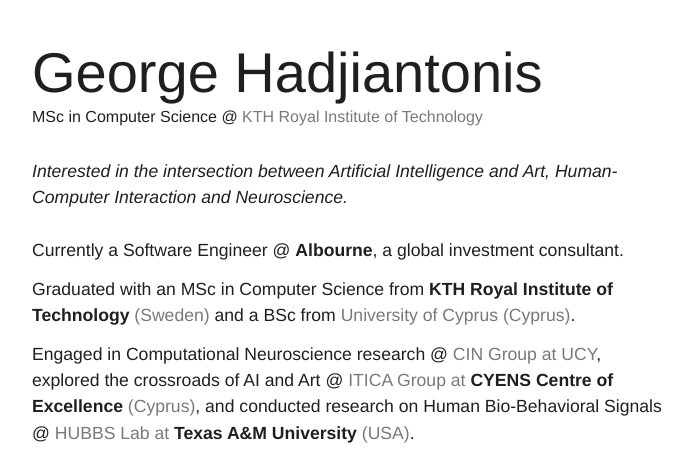
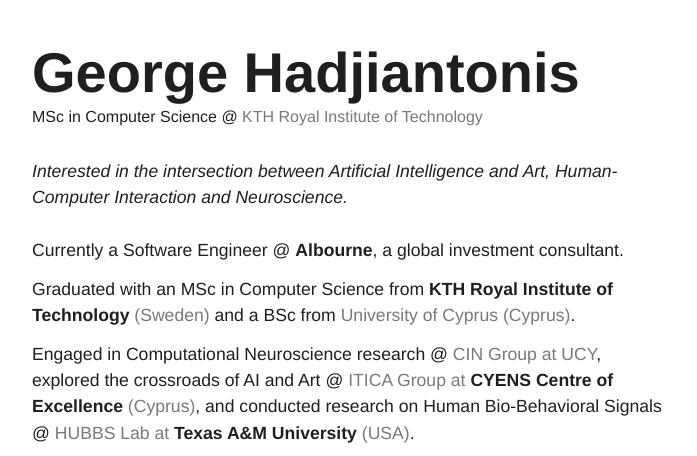
Before and after one commit to ghadj/ghadj.github.io, a plain HTML site: page index.html in a window 1280 px wide. Shown: the top 456 px of the page, without its empty margins (288-985 px from the left). Drawn offline with Linux system fonts and the light colour scheme.

Commit message:
Update index.html

```diff
--- a/css/styles.css
+++ b/css/styles.css
@@ -1,7 +1,7 @@
 /* Typography */
 
 html {
-	font-family: Helvetica, Arial, sans-serif;
+	font-family: "Helvetica Neue", HelveticaNeue, "TeX Gyre Heros", TeXGyreHeros, FreeSans, "Nimbus Sans L", "Liberation Sans", Arimo, Helvetica, Arial, sans-serif;
     font-weight: 300;
 }
 
@@ -64,6 +64,7 @@ main {
 
 main>.intro {
 	font-size: 3.5em;
+	font-weight: 600;
 }
 
 main>.tagline {
```
